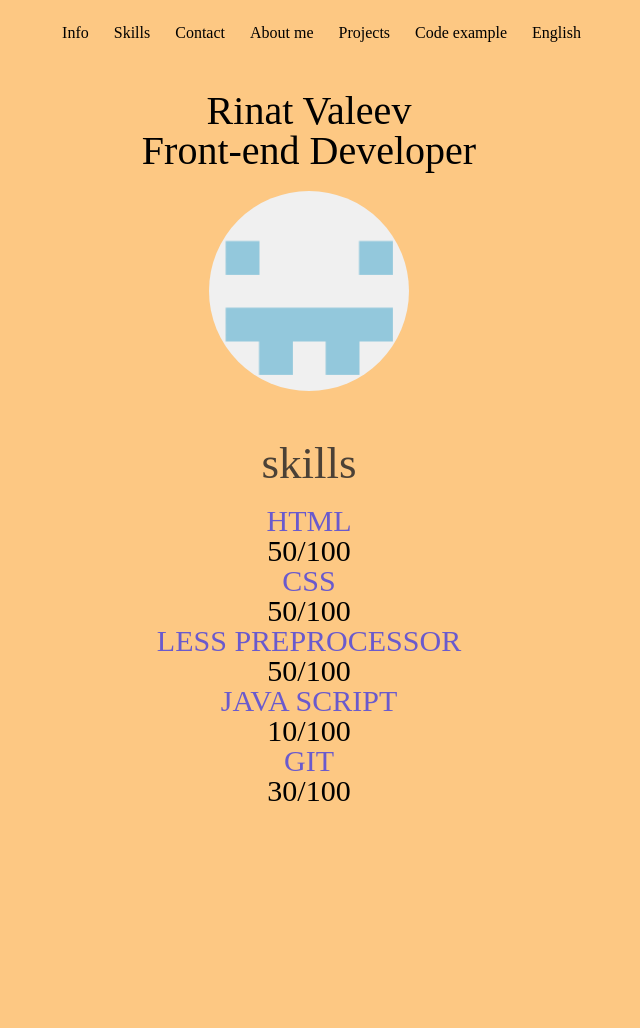
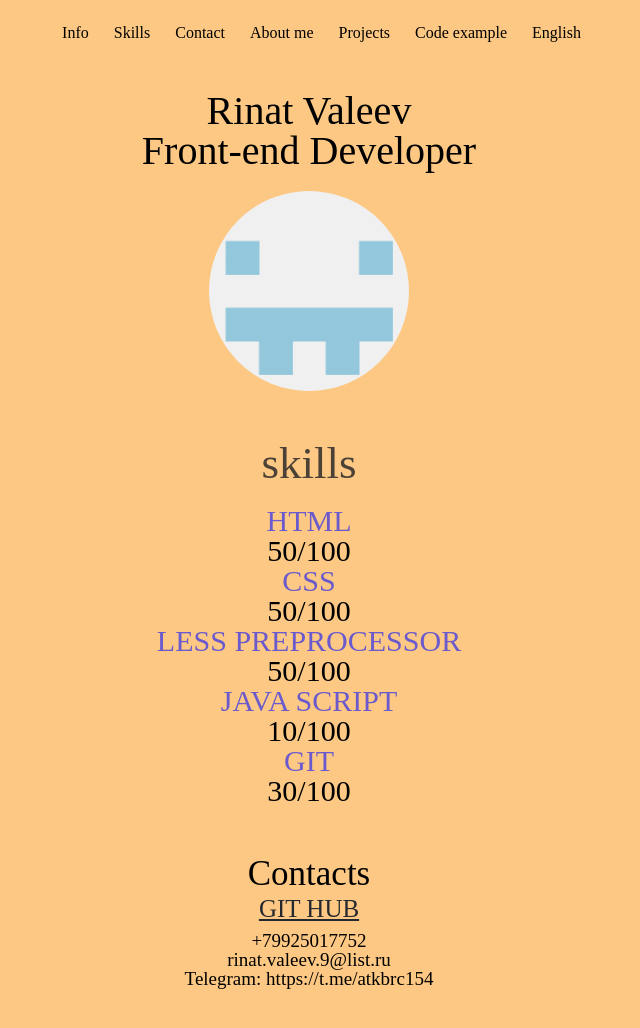
Before and after one commit to atkbrc354/rsschool-cv, a plain HTML site: page index.html in a window 1280 px wide. Shown: the whole page, without its empty margins (331-971 px from the left). Before the commit the page ends 856 px from the top, so only its background shows below. Drawn offline with Linux system fonts and the light colour scheme.

Commit message:
feat: add contacts

```diff
--- a/index.html
+++ b/index.html
@@ -69,6 +69,23 @@
           </div>
         </div>
       </section>
+      <section id="Contact" class="Contact">
+        <div class="container">
+          <div class="wrapper">
+            <div class="Contact_content">
+              <h2 class="Contact-title">Contacts</h2>
+              <a class="git-hub" href="https://github.com/atkbrc354"
+                ><h2>GIT HUB</h2></a
+              >
+              <ul>
+                <li>+79925017752</li>
+                <li>rinat.valeev.9@list.ru</li>
+                <li>Telegram: https://t.me/atkbrc154</li>
+              </ul>
+            </div>
+          </div>
+        </div>
+      </section>
     </main>
   </body>
 </html>
--- a/rsschool-cv-html/less/style.less
+++ b/rsschool-cv-html/less/style.less
@@ -211,4 +211,31 @@ main {
           }
         }
     }
+    section.Contact {
+        margin-bottom: 50px;
+        .container {
+          .wrapper {
+            .Contact_content {
+              text-align: center;
+              h2.Contact-title {
+                font-size: 35px;
+                margin-bottom: 5px;
+              }
+              a.git-hub {
+                display: block;
+                color: #24292f;
+                padding-bottom: 10px;
+                h2 {
+                  font-size: 25px;
+                }
+              }
+              ul {
+                li {
+                  font-size: 19px;
+                }
+              }
+            }
+          }
+        }
+    }
 }
```
Also changed, not shown: rsschool-cv-html/less/style.css.
